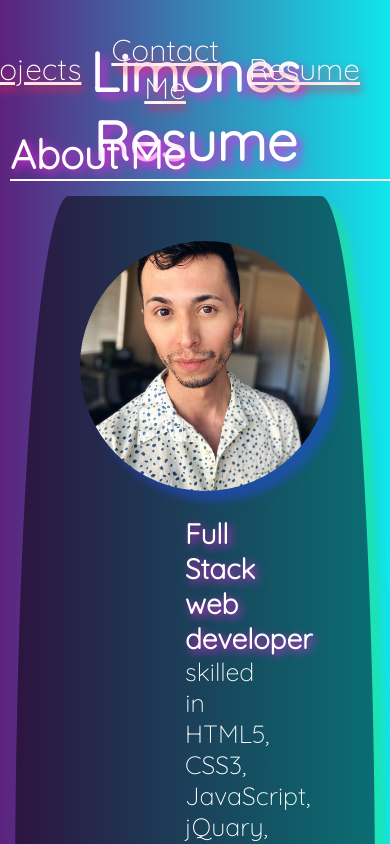
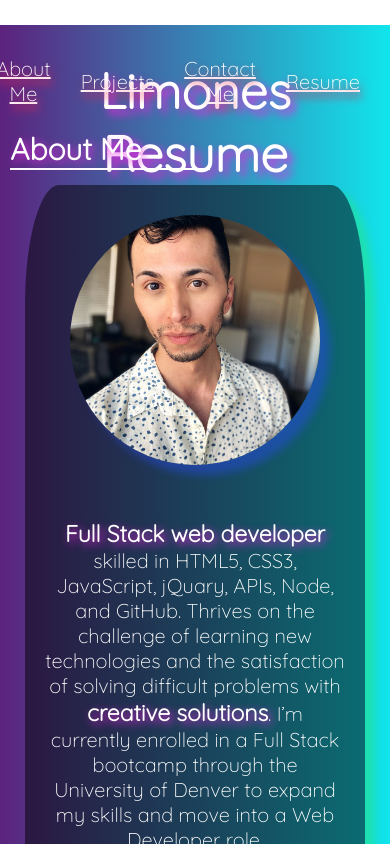
Before and after one commit to ZestyLimones/react-portfolio, a React (Create React App) app: page / in a window 390 px wide. Shown: the top 844 px of the page. Built offline with nearby package versions, Linux system fonts and the light colour scheme.

Commit message:
added some responsive design.

```diff
--- a/src/components/PortfolioContainer.css
+++ b/src/components/PortfolioContainer.css
@@ -65,3 +65,86 @@ a {
   color: white;
   text-shadow: 2px 5px 8px rgb(233, 40, 88);
 }
+
+@media screen and (max-width: 1000px) {
+  h1 {
+    font-size: 50px;
+  }
+
+  h2 {
+    font-size: 30px;
+    width: 200px;
+  }
+
+  .main {
+    flex-direction: column;
+  }
+  .nav {
+    height: 100px;
+    align-items: flex-end;
+  }
+  .nav-bar {
+    position: relative;
+    display: flex;
+    flex: auto;
+    justify-content: space-around;
+  }
+
+  .main {
+    margin-top: 25px;
+    display: flex;
+  }
+
+  .modal-content {
+    width: 500px;
+  }
+}
+
+@media screen and (max-width: 600px) {
+  p {
+    font-size: 20px;
+    margin-top: 10px;
+  }
+
+  span {
+    font-size: 23px;
+  }
+
+  .nav-item {
+    font-size: 20px;
+  }
+
+  .profile-pic {
+    float: none;
+  }
+
+  .projects {
+    margin: 10px auto;
+    display: inline-flex;
+    flex-wrap: wrap;
+    height: 550px;
+    width: 100%;
+  }
+
+  .card {
+    padding: 5px;
+    border-radius: 10%;
+    margin: 15px;
+    height: 100%;
+    background-color: rgba(0, 0, 0, 0.5);
+  }
+
+  .card-content {
+    padding: 15px;
+  }
+
+  .project-content {
+    padding: 10px;
+  }
+
+  .card-image {
+    height: 280px;
+    width: 280px;
+    border-radius: 15%;
+  }
+}
```
